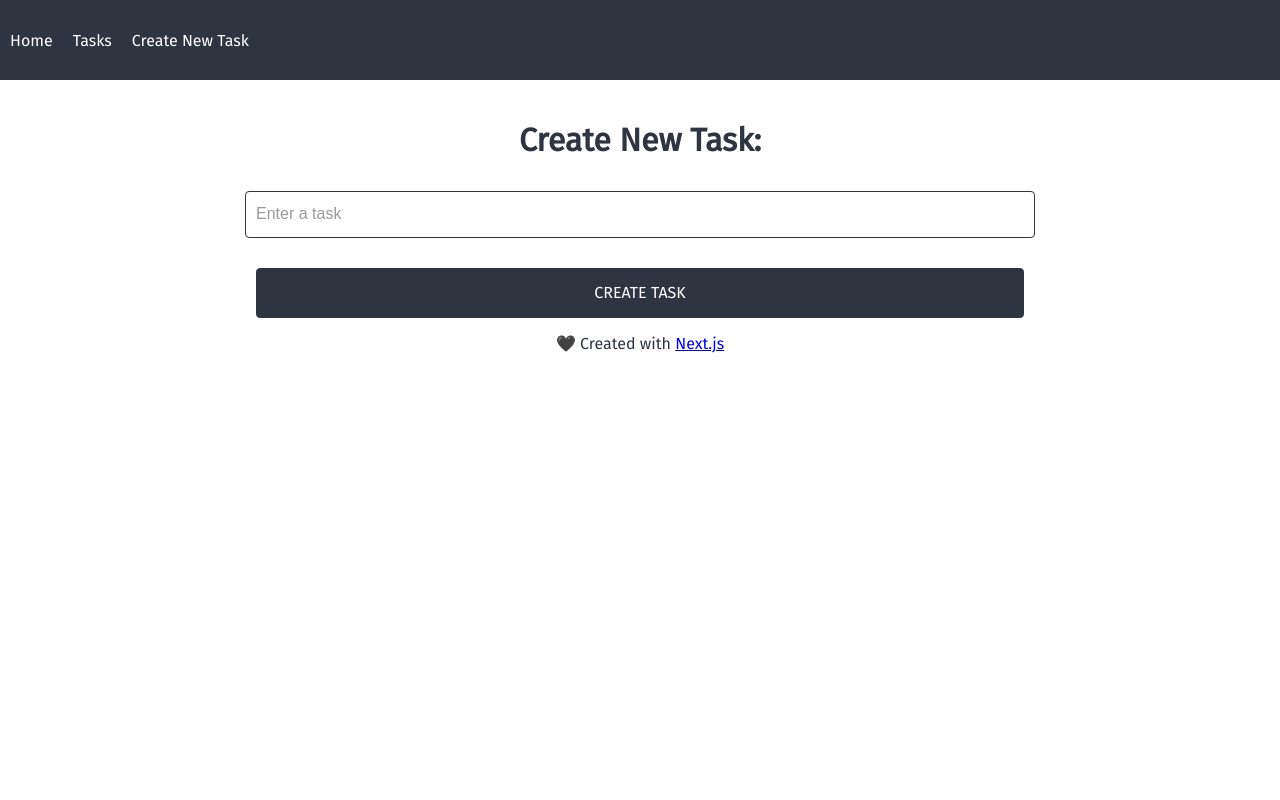
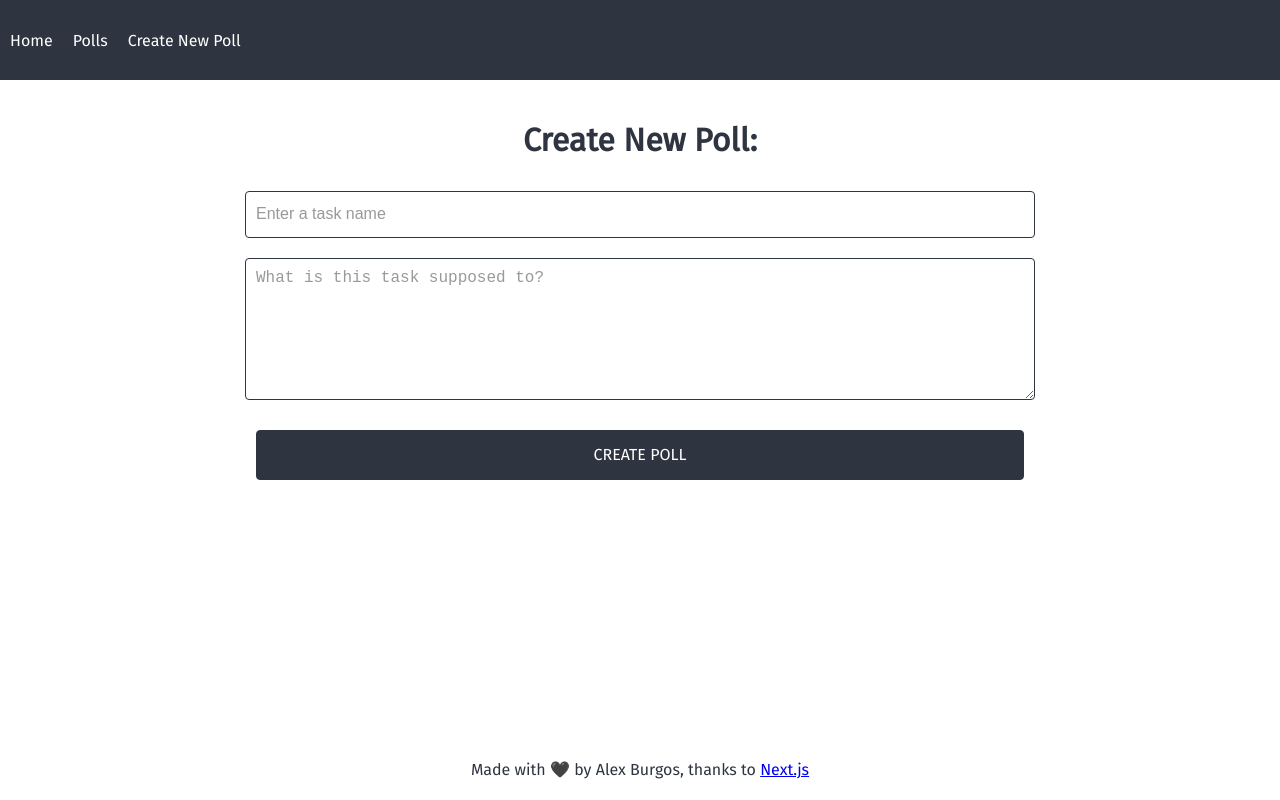
Before and after one commit to alexburgos/task-voting-nextjs, a Next.js app: page /createPoll in a window 1280 px wide. Built offline with nearby package versions, Linux system fonts and the light colour scheme.

Commit message:
adding votes, new model fields and styling

```diff
--- a/components/Footer.js
+++ b/components/Footer.js
@@ -4,7 +4,7 @@ import StyledFooter from '../styles/StyledFooter';
 const Footer = () => (
 	<StyledFooter>
 		<p>
-			🖤 Created with <a href="https://nexts.org">Next.js</a>
+			Made with 🖤 by Alex Burgos, thanks to <a href="https://nexts.org">Next.js</a>
 		</p>
 	</StyledFooter>
 );
--- a/components/Nav.js
+++ b/components/Nav.js
@@ -12,12 +12,12 @@ const Nav = () => (
 			</li>
 			<li>
 				<Link href="/polls">
-					<a>Tasks</a>
+					<a>Polls</a>
 				</Link>
 			</li>
 			<li>
 				<Link href="/createPoll">
-					<a>Create New Task</a>
+					<a>Create New Poll</a>
 				</Link>
 			</li>
 		</StyledNavList>
--- a/pages/api/models/Poll.js
+++ b/pages/api/models/Poll.js
@@ -2,11 +2,12 @@ import mongoose from 'mongoose';
 const { Schema } = mongoose;
 
 const pollSchema = new Schema({
-	taskName: String,
+	taskName: { type: String, required: true },
+	taskDescription: { type: String, required: false },
 	choices: [
 		{
-			value: Number,
-			votes: Number
+			value: { type: Number, required: true },
+			votes: { type: Number, required: true }
 		}
 	]
 });
--- a/pages/api/pollVote.js
+++ b/pages/api/pollVote.js
@@ -0,0 +1,22 @@
+import connectDb from '../../middleware/dbMiddleware.js';
+import Poll from './models/Poll';
+
+const handler = async (req, res) => {
+  let {
+    pollId,
+    voteValue
+  } = req.body
+
+  const identifier = `choices.${voteValue-1}.votes`;
+
+  console.log(pollId, voteValue, identifier);
+
+
+  try {
+    await Poll.findOneAndUpdate({ _id: pollId }, {$inc: {[identifier]: 1}});
+    res.send({ message: "Vote registered!" });
+  } catch (error) {
+    console.error(error);
+  }
+};
+export default connectDb(handler);
--- a/pages/createPoll.js
+++ b/pages/createPoll.js
@@ -3,13 +3,14 @@ import fetch from 'isomorphic-unfetch'
 import { useRouter } from 'next/router'
 import Layout from '../components/Layout'
 import { StyledContainer } from '../styles/StyledContainer'
-import { StyledForm, StyledSubmit, StyledInput } from '../styles/StyledForm'
+import { StyledForm, StyledSubmit, StyledInput, StyledTextArea } from '../styles/StyledForm'
 
 const CreatePoll = () => {
   const [taskName, setTaskName] = useState('')
+  const [taskDescription, setTaskDescription] = useState('')
   const router = useRouter()
 
-  async function createTask (e) {
+  async function createPoll(e) {
     e.preventDefault()
     try {
       await fetch('/api/createPoll', {
@@ -17,7 +18,7 @@ const CreatePoll = () => {
         headers: {
           'Content-Type': 'application/json'
         },
-        body: JSON.stringify({ taskName })
+        body: JSON.stringify({ taskName, taskDescription })
       })
       router.push('/polls')
     } catch (error) {
@@ -31,18 +32,25 @@ const CreatePoll = () => {
         display='flex'
         flexDirection='column'
         alignItems='center'
+        flex="1"
       >
-        <h1> Create New Task: </h1>{' '}
-        <StyledForm onSubmit={createTask}>
+        <h1> Create New Poll: </h1>{' '}
+        <StyledForm onSubmit={createPoll}>
           <StyledInput
             type='text'
             name='taskName'
-            placeholder='Enter a task'
+            placeholder='Enter a task name'
             value={taskName}
             onChange={e => setTaskName(e.target.value)}
             required
           />
-          <StyledSubmit type='submit' value='Create task' />
+          <StyledTextArea
+            name='taskDescription'
+            placeholder='What is this task supposed to?'
+            value={taskDescription}
+            onChange={e => setTaskDescription(e.target.value)}
+          />
+          <StyledSubmit type='submit' value='Create Poll' />
         </StyledForm>{' '}
       </StyledContainer>{' '}
     </Layout>
--- a/styles/GlobalStyles.js
+++ b/styles/GlobalStyles.js
@@ -14,4 +14,8 @@ body{
   font-family: 'Fira Sans', sans-serif;
   margin: 0;
 }
+
+p {
+  margin: 10px auto;
+}
 `;
--- a/styles/StyledContainer.js
+++ b/styles/StyledContainer.js
@@ -2,6 +2,9 @@ import styled from 'styled-components';
 export const StyledContainer = styled.div `
   flex: ${props => (props.flex ? props.flex : '1')};
   cursor: ${props => (props.onClick ? 'pointer' : 'inherit')};
+  min-height: ${props => (props.minHeight || '80vh')};
+  padding-bottom: 10px;
+
   ${props =>
     props.display && {
       display: props.display
@@ -44,11 +47,6 @@ export const StyledContainer = styled.div `
     }}
 
   ${props =>
-    props.height && {
-      height: props.height
-    }}
-
-  ${props =>
     props.padding && {
       padding: props.padding
     }}
@@ -87,4 +85,9 @@ export const StyledContainer = styled.div `
     props.margin && {
       margin: props.margin
     }}
+
+    ${props =>
+      props.marginTop && {
+        margin: props.marginTop
+      }}
 `;
--- a/styles/StyledForm.js
+++ b/styles/StyledForm.js
@@ -14,6 +14,21 @@ export const StyledInput = styled.input`
   margin: 10px auto;
   padding: 5px 10px;
   outline-color: ghostwhite;
+  width: 60%;
+
+  &::placeholder {
+    color: #999
+  }
+`;
+
+export const StyledTextArea = styled.textarea`
+  border: 1px solid var(--cool-gray);
+  border-radius: 4px;
+  font-size: 16px;
+  margin: 10px auto;
+  padding: 10px;
+  outline-color: ghostwhite;
+  height: 120px;
   width: 60%;
 
   &::placeholder {
```
Also changed, not shown: pages/poll/[pollId].js (+47 -8 lines), pages/polls.js (+14 -5 lines), styles/StyledPoll.js (added, +52 -0 lines), 1 other file (tests, documents, lock files or other folders).
